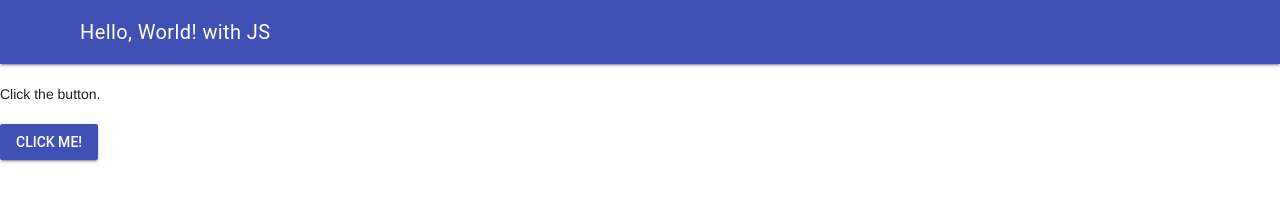
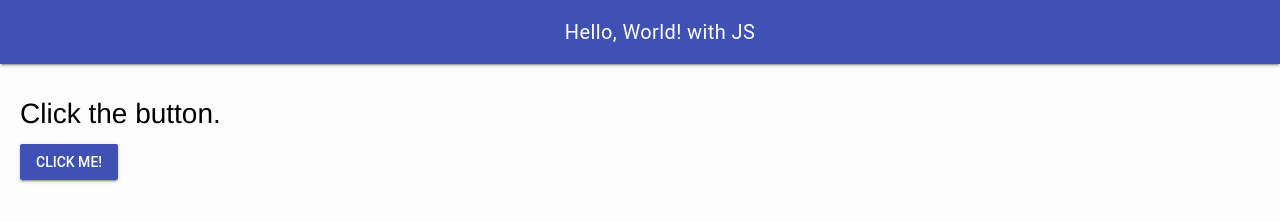
Before and after one commit to MTHS-ICD2O-1-2023/ICD2O-Unit-1-07-George-Khalil-29, a plain HTML site: page index.html in a window 1280 px wide. Drawn offline with nearby package versions, Linux system fonts and the light colour scheme.

Commit message:
save changes

```diff
--- a/css/style.css
+++ b/css/style.css
@@ -1,4 +1,26 @@
-/* Created by: Mr. Coxall
-* Created on: Sep 2020
-* This file contains the CSS for index.html
-*/
+
+.mdl-ripple {
+  background: rgb(0 0 0);
+  opacity: 0.001;
+}
+
+.mdl-layout__header-row {
+  justify-content: center;
+  padding: 0;
+}
+
+.mdl-layout__content {
+  padding-left: 15pt;
+  padding-right: 15pt;
+  padding-top: 15pt;
+}
+
+.page-content {
+  color: rgb(0 0 0);
+  font-family: Helvetica, Arial, sans-serif;
+  font-size: 2rem;
+}
+
+body {
+  background-color: rgb(253 253 254);
+}
```
Also changed, not shown: site.webmanifest.
